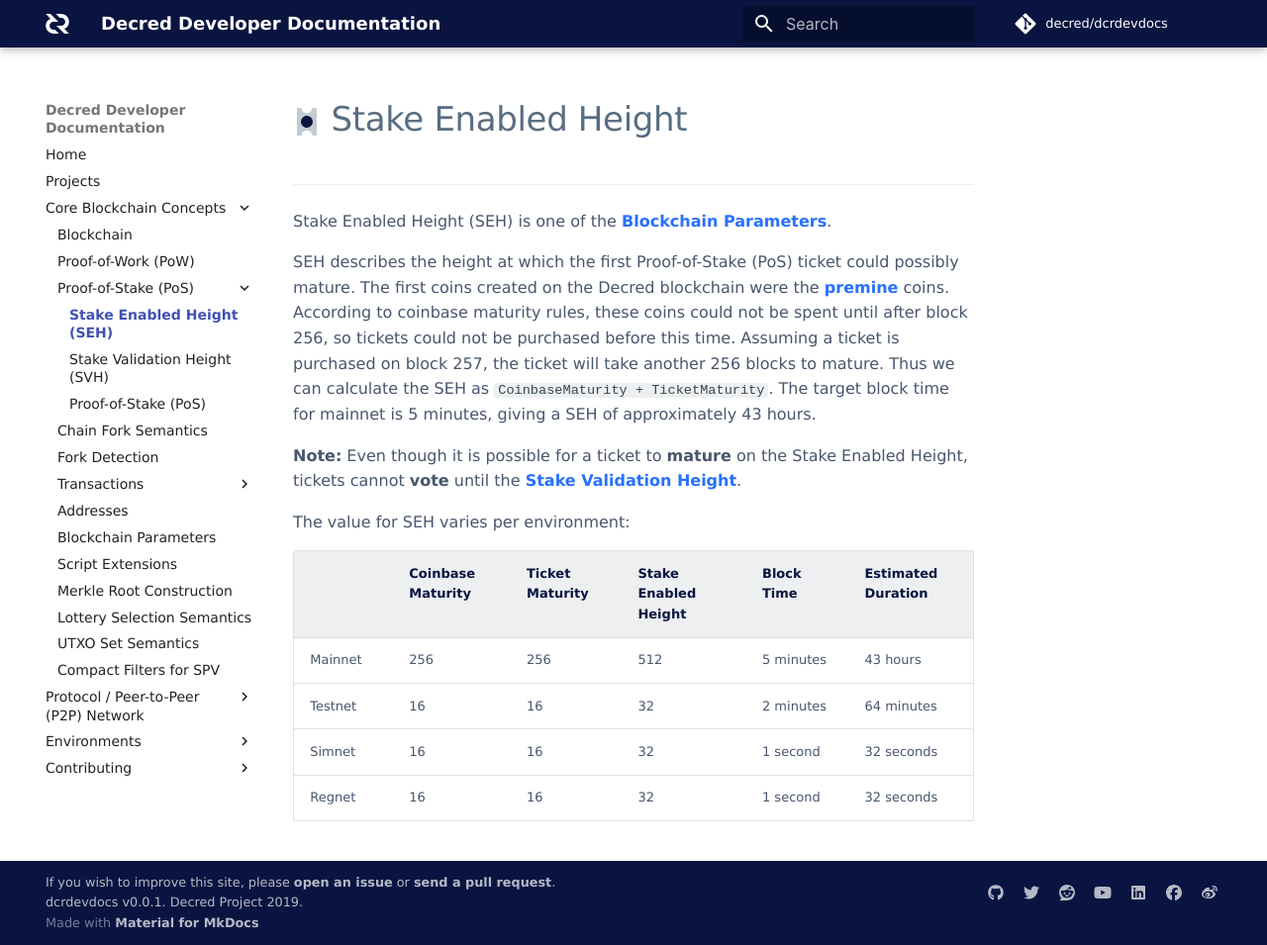
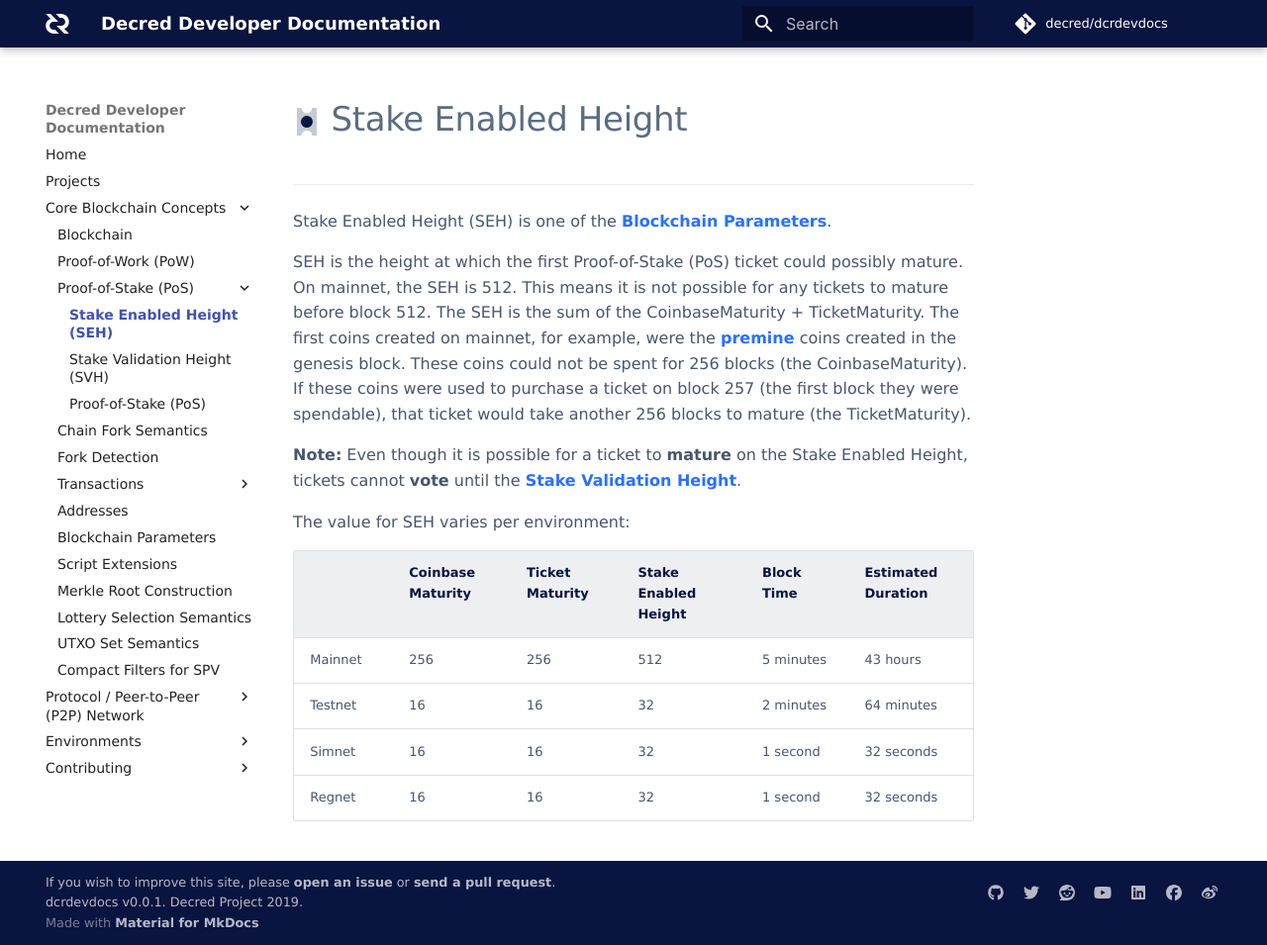
Before and after one commit to decred/dcrdevdocs, an MkDocs documentation site: the page built from docs/core-blockchain-concepts/proof-of-stake/stake-enabled-height.md, in a window 1280 px wide and 955 px high. Shown: the whole window at 99% size. Built offline with MkDocs 1.6.1 and Material for MkDocs 9.7.7, drawn with Linux system fonts in a browser that asks for light colours; some web fonts are replaced; comment, search, counter and statistics services are not loaded.

Commit message:
s-ben review

```diff
--- a/docs/core-blockchain-concepts/proof-of-stake/stake-enabled-height.md
+++ b/docs/core-blockchain-concepts/proof-of-stake/stake-enabled-height.md
@@ -4,14 +4,15 @@
 
 Stake Enabled Height (SEH) is one of the [Blockchain Parameters](../blockchain-parameters.md).
 
-SEH describes the height at which the first Proof-of-Stake (PoS) ticket could possibly mature.
-The first coins created on the Decred blockchain were the
-[premine](https://docs.decred.org/advanced/premine/) coins.
-According to coinbase maturity rules, these coins could not be spent until after block 256,
-so tickets could not be purchased before this time.
-Assuming a ticket is purchased on block 257, the ticket will take another 256 blocks to mature.
-Thus we can calculate the SEH as `CoinbaseMaturity + TicketMaturity`.
-The target block time for mainnet is 5 minutes, giving a SEH of approximately 43 hours.
+SEH is the height at which the first Proof-of-Stake (PoS) ticket could possibly mature.
+On mainnet, the SEH is 512.
+This means it is not possible for any tickets to mature before block 512.
+The SEH is the sum of the CoinbaseMaturity + TicketMaturity.
+The first coins created on mainnet, for example, were the
+[premine](https://docs.decred.org/advanced/premine/) coins created in the genesis block.
+These coins could not be spent for 256 blocks (the CoinbaseMaturity).
+If these coins were used to purchase a ticket on block 257 (the first block they were spendable),
+that ticket would take another 256 blocks to mature (the TicketMaturity).
 
 **Note:** Even though it is possible for a ticket to **mature** on the Stake Enabled Height,
 tickets cannot **vote** until the [Stake Validation Height](stake-validation-height.md).
```
